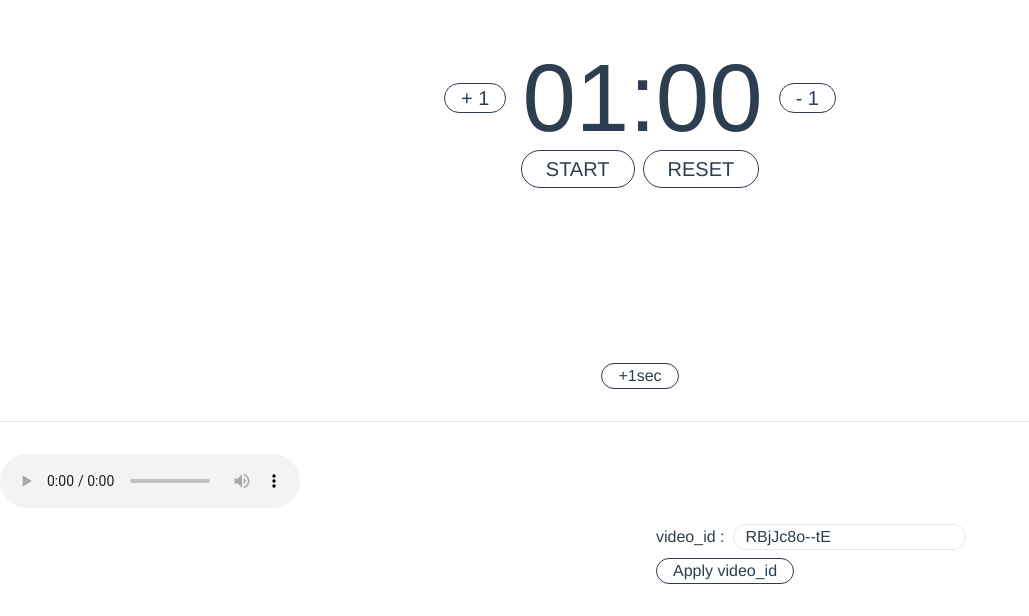
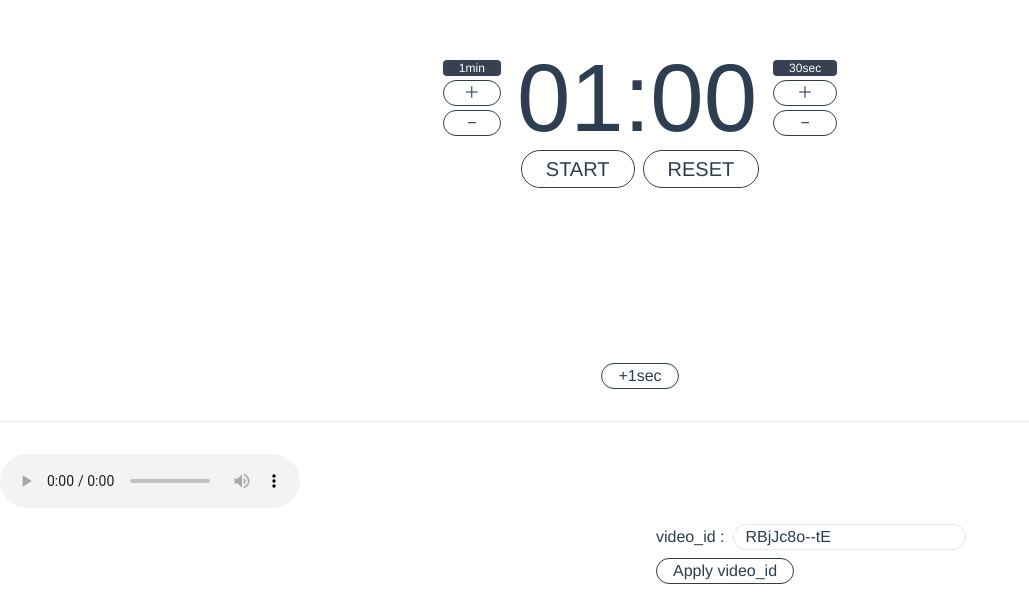
Before and after one commit to skmtko/mtg-timer, a Vue app: page / in a window 1280 px wide. Shown: the part 181-797 px from the top of the page, without its empty margins (0-1029 px from the left). Built offline with nearby package versions, Linux system fonts and the light colour scheme.

Commit message:
30秒の時間変更を追加

```diff
--- a/src/components/MyTimer.vue
+++ b/src/components/MyTimer.vue
@@ -4,16 +4,32 @@
       <div class="sticky top-4">
         <TimeDisplay :time="current">
           <template #prefix>
-            <div class="mr-4">
+            <div class="mr-4 flex flex-col">
+              <span class="bg-gray-700 block rounded text-white px-4 mb-1 text-xs">1min</span>
               <MyButton @click="addMinutes(1)">
-                <span class="text-xl">+ 1</span>
+                <span class="text-md">＋</span>
+              </MyButton>
+              <MyButton
+                class="mt-1"
+                @click="addMinutes(-1)"
+              >
+                <span class="text-md">−</span>
               </MyButton>
             </div>
           </template>
           <template #suffix>
-            <div class="ml-4">
-              <MyButton @click="addMinutes(-1)">
-                <span class="text-xl">- 1</span>
+            <div class="ml-4 flex flex-col">
+              <span class="bg-gray-700 block rounded text-white px-4 mb-1 text-xs">30sec</span>
+              <MyButton
+                @click="addMinutes(0.5)"
+              >
+                <span class="text-md">＋</span>
+              </MyButton>
+              <MyButton
+                class="mt-1"
+                @click="addMinutes(-0.5)"
+              >
+                <span class="text-md">−</span>
               </MyButton>
             </div>
           </template>
```
